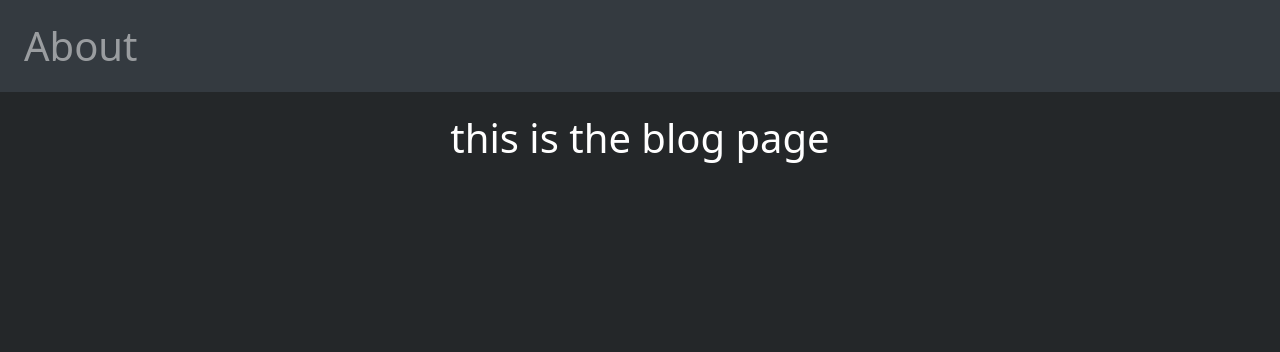
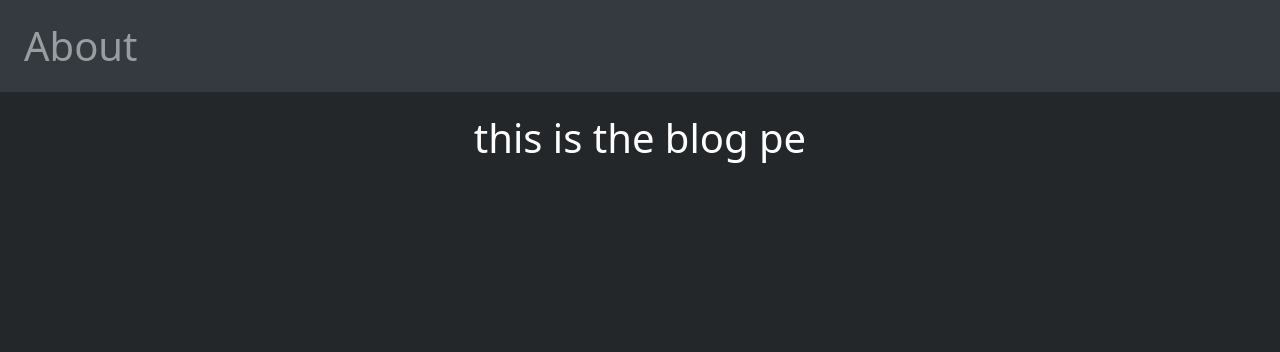
Before and after one commit to AAClive/ice-blog, a Flask app: page /blog in a window 1280 px wide. Shown: the top 352 px of the page. Run offline with Flask 2, Linux system fonts and the light colour scheme; some libraries are stand-ins or nearby versions.

Commit message:
Update blog.html

```diff
--- a/templates/blog.html
+++ b/templates/blog.html
@@ -36,7 +36,7 @@
     <div class="form-group">
     </form>
     </div>
-  <p>this is the blog page</p>
+  <p>this is the blog pe</p>
     <style>
         body{color: #ffffff; font-family: noto sans,sans-serif; font-size: 40px; margin: auto; text-align: center; padding-top: 20;}
     </style>
```
